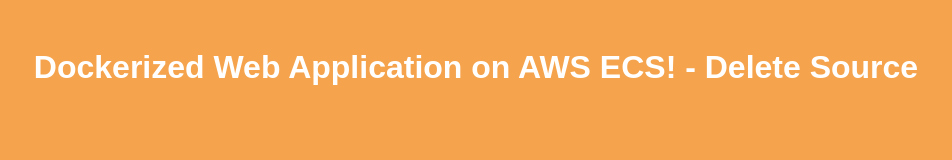
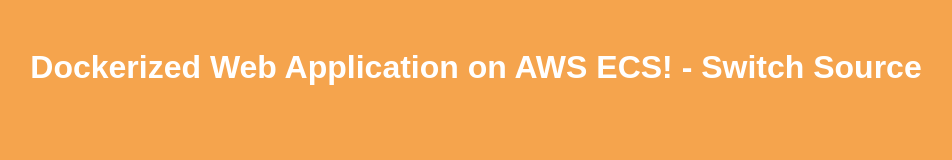
Before and after one commit to csrisawat/lab7repo, a website: page public/index.html in a window 1280 px wide. Shown: the whole page, without its empty margins (164-1116 px from the left). Drawn offline with Linux system fonts and the light colour scheme.

Commit message:
CD Blue/Green

```diff
--- a/public/index.html
+++ b/public/index.html
@@ -13,6 +13,6 @@
   </style>
 </head>
 <body>
-  <h1> Dockerized Web Application on AWS ECS! - Delete Source </h1>
+  <h1> Dockerized Web Application on AWS ECS! - Switch Source </h1>
 </body>
 </html>
```
